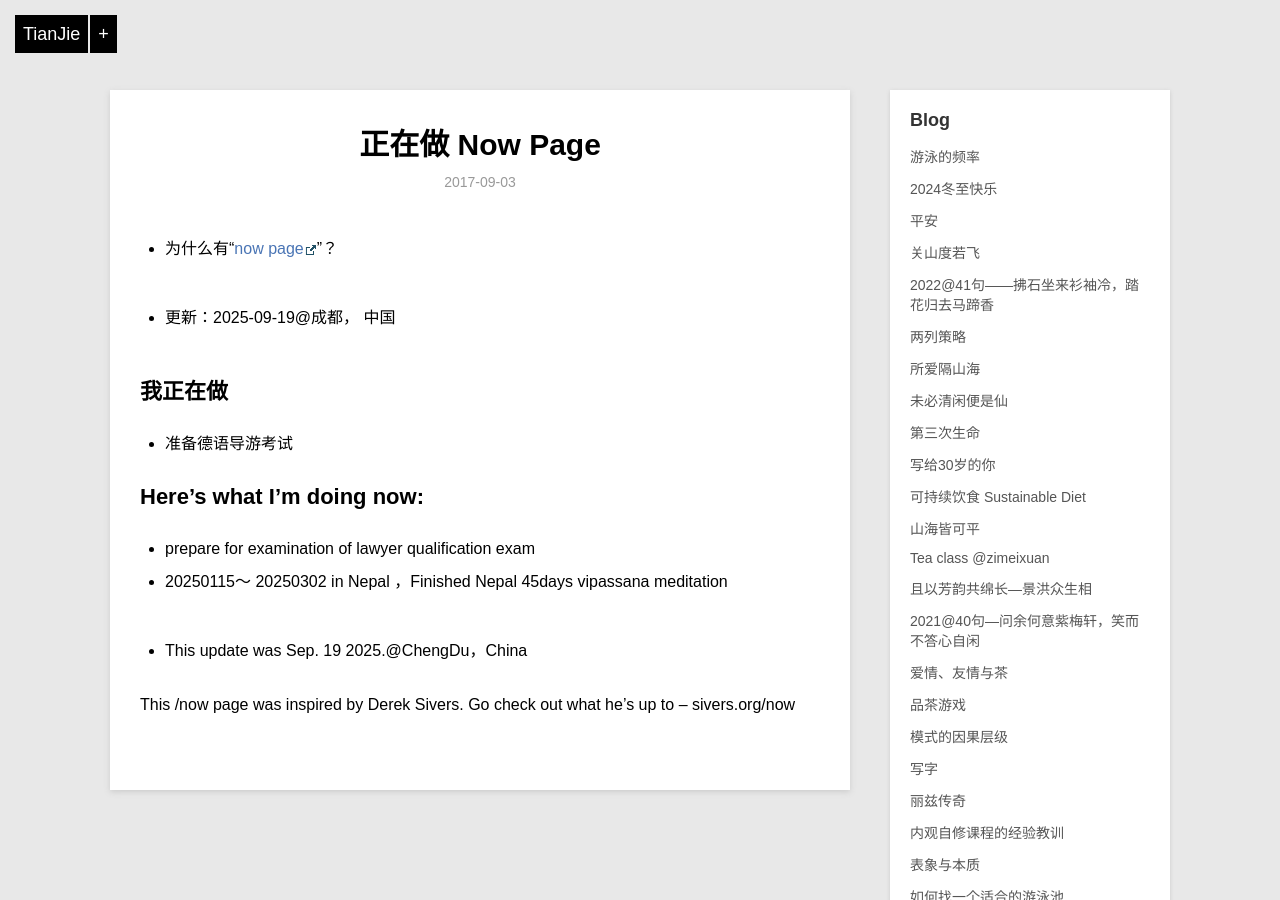
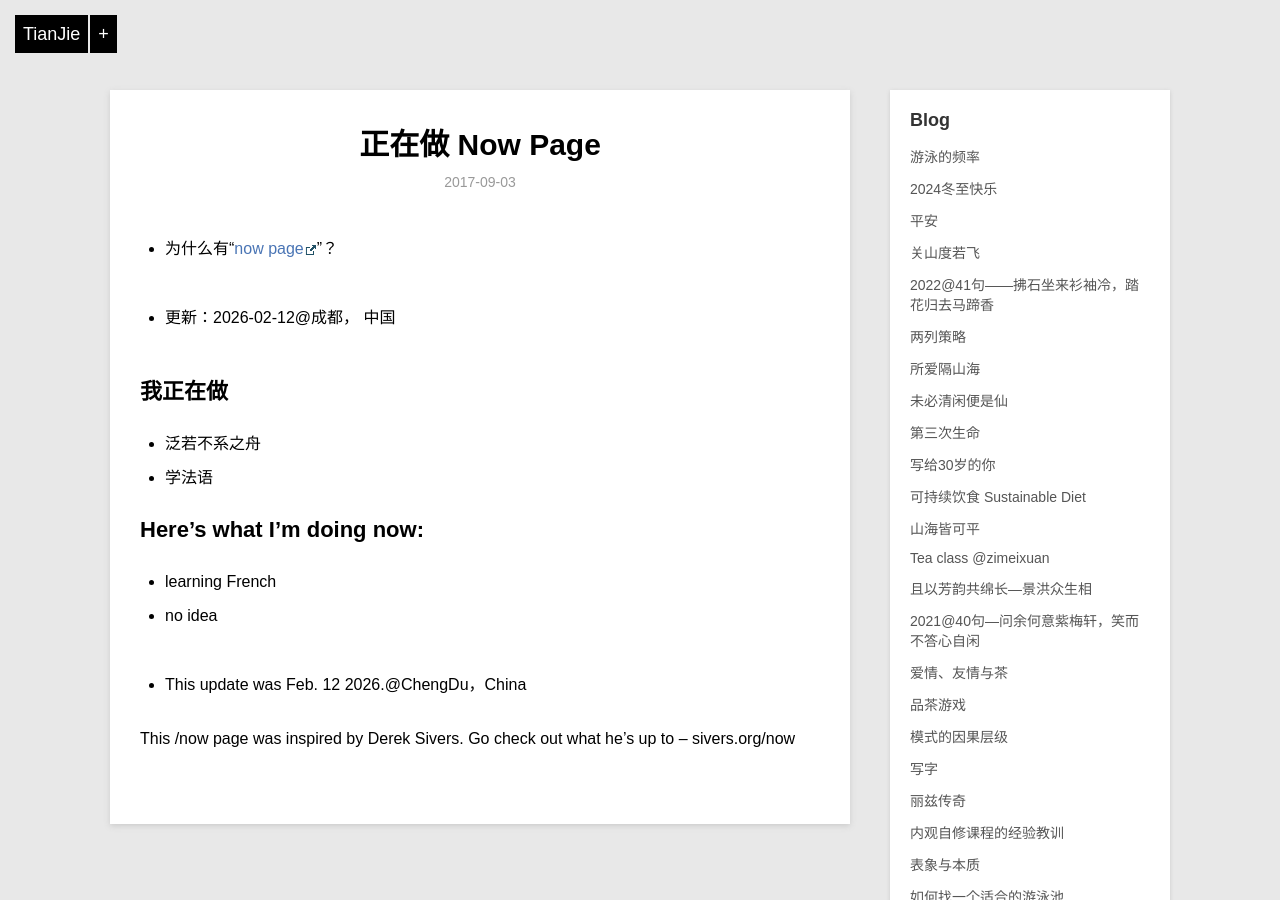
Before and after one commit to violettianjie/violettianjie.github.io, a Jekyll site: the page built from _posts/blog/2017-09-03-now.md, in a window 1280 px wide and 900 px high. Built offline with Jekyll 4.4.1, drawn with Linux system fonts in a browser that asks for light colours; comment, search, counter and statistics services are not loaded.

Commit message:
Update 2017-09-03-now.md

```diff
--- a/_posts/blog/2017-09-03-now.md
+++ b/_posts/blog/2017-09-03-now.md
@@ -9,13 +9,14 @@ category: blog
 - 为什么有“[now page](http://nownownow.com/about)”？
 
 
-- 更新：2025-09-19@成都， 中国
+- 更新：2026-02-12@成都， 中国
 
 
 ## 我正在做
 
 
-- 准备德语导游考试
+- 泛若不系之舟
+- 学法语
 
 
 
@@ -35,8 +36,8 @@ category: blog
 ## Here’s what I’m doing now:
 
 
-- prepare for examination of lawyer qualification exam
-- 20250115～ 20250302 in Nepal ，Finished Nepal 45days vipassana meditation
+- learning French
+- no idea
 
 
 
@@ -44,7 +45,7 @@ category: blog
 
 
 
-- This update was Sep. 19 2025.@ChengDu，China
+- This update was Feb. 12 2026.@ChengDu，China
 
 This /now page was inspired by Derek Sivers. Go check out what he’s up to – sivers.org/now
 
```
